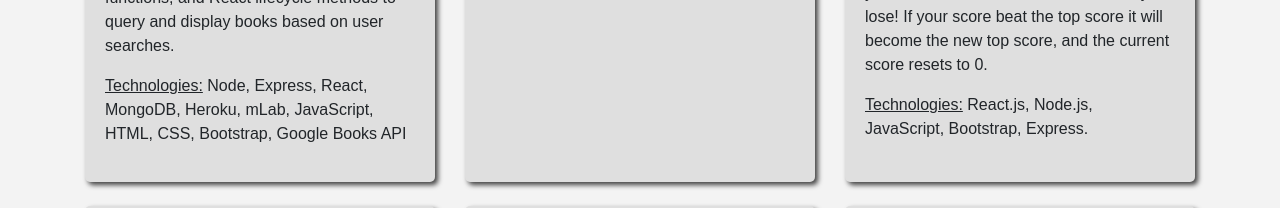
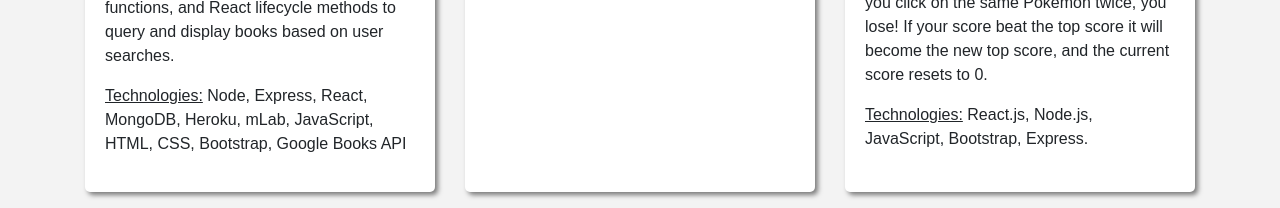
Before and after one commit to orlandocarnate/orlandocarnate.github.io, a website: page index.html in a window 1280 px wide. Shown: the part 1405-1613 px from the top of the page. Drawn offline with nearby package versions, Linux system fonts and the light colour scheme; a web font is replaced by a local one.

Commit message:
rearrange cards and adjust color

```diff
--- a/assets/css/style.css
+++ b/assets/css/style.css
@@ -53,14 +53,17 @@ nav, footer, .title {
 }
 
 .portfolio-card {
-    background-color: #dfdfdf;
+    border-top-color: #009f86;
+    border-top-style: solid;
+    border-top-width: 10px;
+    background-color: white;
     /* background-image: url('../images/altitude-astrology-astronomy-1819650.jpg'); */
     background-position: center;
     background-size: auto 100%;
     padding: 20px;
-    border-radius: 5px;
+    border-radius: 0px 0px 5px 5px;
     /* color: white; */
-    box-shadow: 3px 3px 5px rgb(66, 66, 66);
+    box-shadow: 3px 3px 5px rgb(122, 122, 122);
 }
 
 .portfolio-img {
```
